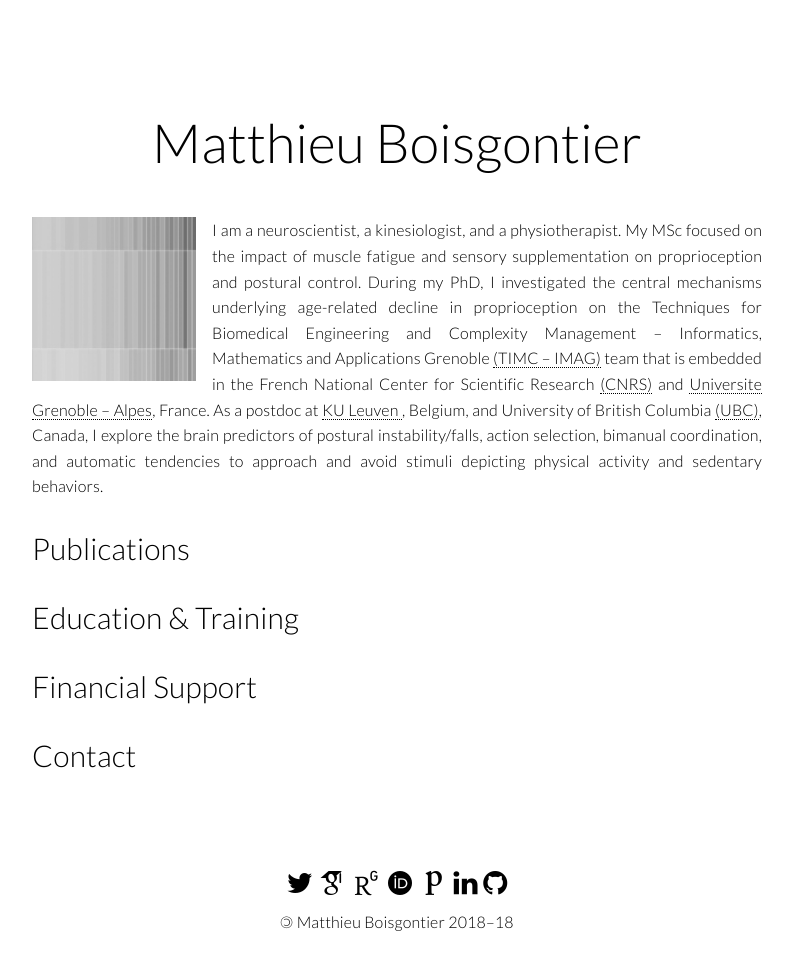
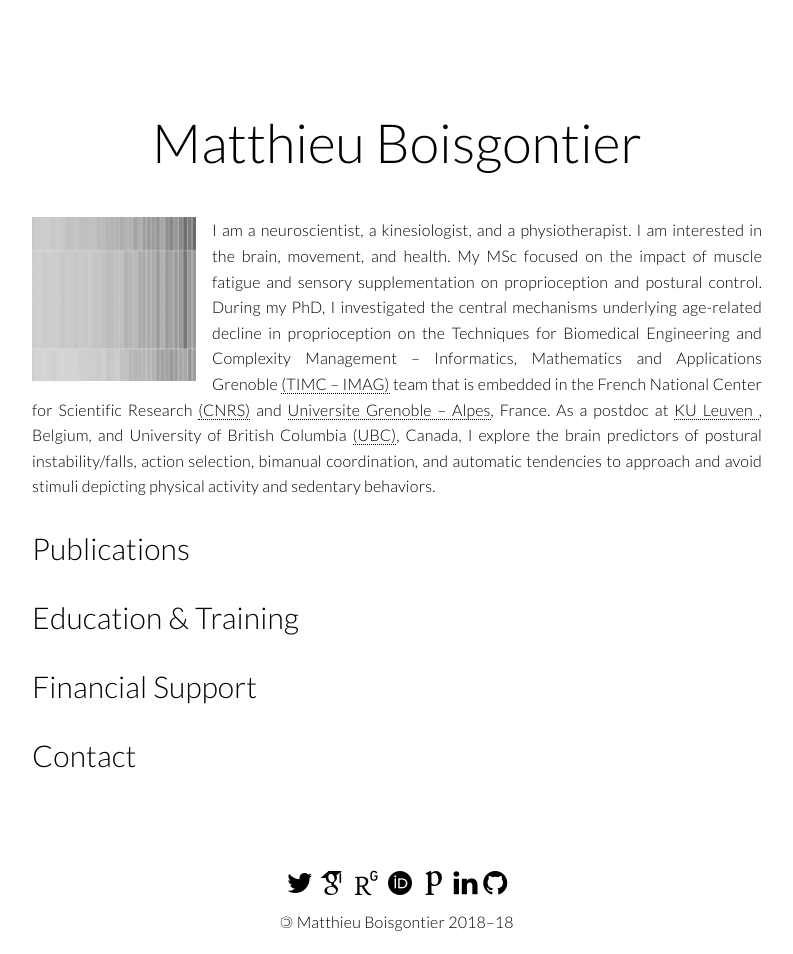
Before and after one commit to matthieuboisgontier/matthieuboisgontier.github.io, a Jekyll site: the page built from index.html, in a window 1280 px wide. Shown: the whole page, without its empty margins (243-1036 px from the left). Built offline with Jekyll 4.4.1, drawn with Linux system fonts in a browser that asks for light colours; nearby versions of some CDN libraries; some web fonts are replaced; a script that is not in the unit is left out; comment, search, counter and statistics services are not loaded.

Commit message:
Update me.html

```diff
--- a/_includes/me.html
+++ b/_includes/me.html
@@ -1,6 +1,6 @@
 <p> <img src="/images/favicons/mstile-144x144.png">
   <p>
-    I am a neuroscientist, a kinesiologist, and a physiotherapist. My MSc focused on the impact of muscle fatigue and sensory
+    I am a neuroscientist, a kinesiologist, and a physiotherapist. I am interested in the brain, movement, and health. My MSc focused on the impact of muscle fatigue and sensory
     supplementation on proprioception and postural control. During my PhD, I investigated the central mechanisms
     underlying age-related decline in proprioception on the Techniques for Biomedical Engineering and Complexity
     Management – Informatics, Mathematics and Applications Grenoble <a href="http://www-timc.imag.fr/?lang=en">(TIMC – IMAG)</a> team that is embedded in the
```
